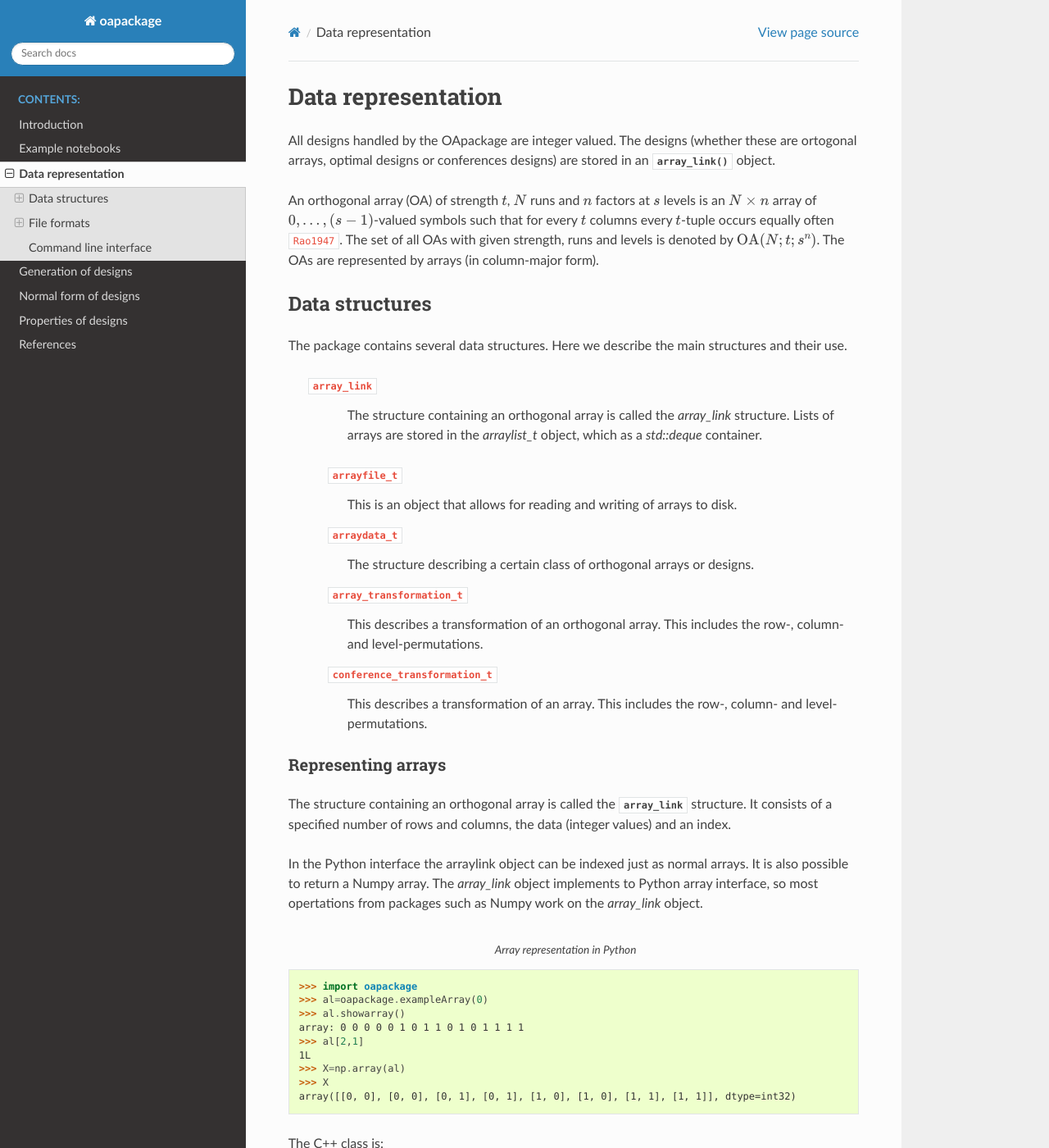
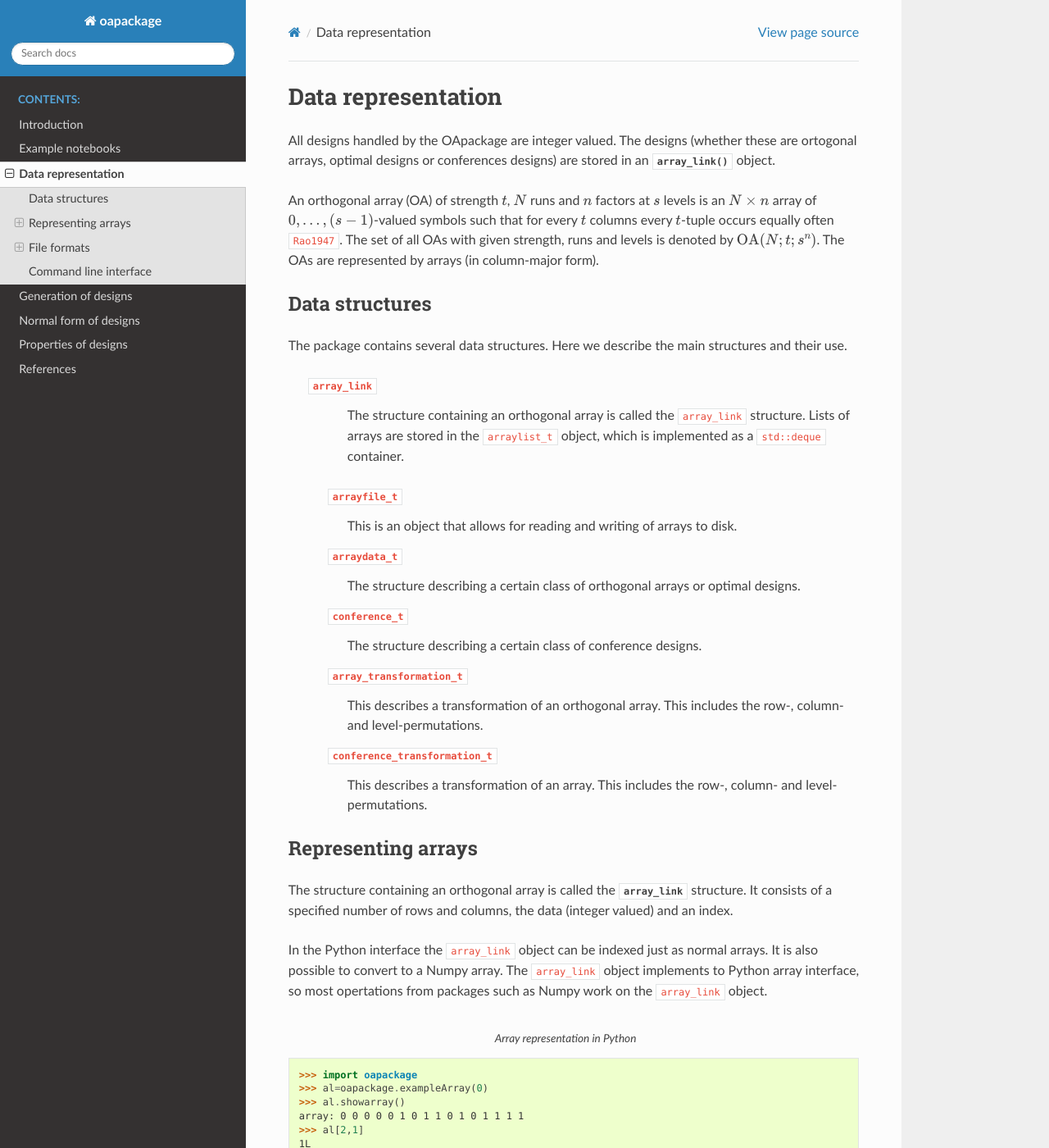
Before and after one commit to eendebakpt/oapackage, a Sphinx documentation site: the page built from docs/data.rst, in a window 1280 px wide and 1400 px high. Shown: the whole window at 82% size. Built offline with Sphinx 7.4.7 and the Read the Docs theme 2.0.0, drawn with Linux system fonts in a browser that asks for light colours; cross-references to code outside the pages are shown as plain code.

Commit message:
cleanup appveyor; cleanup docs

```diff
--- a/appveyor.yml
+++ b/appveyor.yml
@@ -91,7 +91,6 @@ install:
   # pip will build them from source using the MSVC compiler matching the
   # target Python version and architecture
   - "%CMD_IN_ENV% pip install wheel"
-  #- "%WITH_COMPILER% pip install twine"
 
   # Now that wheel has been installed, check to see if a numpy wheel has been
   # made yet. If it hasn't, compile it and put it in C:\tmp.
@@ -114,8 +113,6 @@ install:
   - "%CMD_IN_ENV36% pip install matplotlib"
   - "%CMD_IN_ENV36% jupyter --version"
   - "%CMD_IN_ENV36% jupyter kernelspec list"
-  #- IF %ispython36% == True jupyter --version
-  #- IF %ispython36% == True jupyter kernelspec list
 
   # https://chocolatey.org, --allow-empty-checksums
   - cinst -y swig
@@ -149,8 +146,6 @@ after_test:
 artifacts:
   - path: dist\*
     name: binaries
-#  - path: '**\oalib_wrap.cpp'
-#    name: swigwrapper
 
 #on_success:
 #  - TODO: upload the content of dist/*.whl to a public wheelhouse
--- a/docs/conf.py
+++ b/docs/conf.py
@@ -45,7 +45,9 @@ if rtd:
 if rtd:
     subprocess.call('cd ../; doxygen Doxyfile', shell=True)
 else:
-    subprocess.call('cd ../; doxygen Doxyfile', shell=True)
+    print('executing doxygen')
+    r=subprocess.call('cd ../; doxygen Doxyfile', shell=True)
+    print('executing doxygen done')
 
 #%%
 # -- General configuration ------------------------------------------------
--- a/docs/data.rst
+++ b/docs/data.rst
@@ -25,8 +25,8 @@ structures and their use.
 
  ``array_link``
     The structure containing an orthogonal array is called the
-    `array_link` structure. Lists of arrays are stored in the
-    `arraylist_t` object, which as a `std::deque` container.
+    :code:`array_link` structure. Lists of arrays are stored in the
+    :code:`arraylist_t` object, which is implemented as a :code:`std::deque` container.
 
   ``arrayfile_t``
     This is an object that allows for reading and writing of arrays to
@@ -34,7 +34,10 @@ structures and their use.
 
   ``arraydata_t``
     The structure describing a certain class of orthogonal arrays or
-    designs.
+    optimal designs.
+
+  ``conference_t``
+    The structure describing a certain class of conference designs.
 
   ``array_transformation_t``
     This describes a transformation of an orthogonal array. This includes the row-,
@@ -45,16 +48,16 @@ structures and their use.
     column- and level-permutations.
 
 Representing arrays
-~~~~~~~~~~~~~~~~~~~
+-------------------
 
 The structure containing an orthogonal array is called the
 :py:class:`~oalib.array_link` structure. It consists of a specified number of rows and
-columns, the data (integer values) and an index.
+columns, the data (integer valued) and an index.
 
-In the Python interface the arraylink object can be indexed just as
-normal arrays. It is also possible to return a Numpy array. The
-`array\_link` object implements to Python array interface, so most
-opertations from packages such as Numpy work on the `array\_link`
+In the Python interface the :code:`array_link` object can be indexed just as
+normal arrays. It is also possible to convert to a Numpy array. The
+:code:`array_link` object implements to Python array interface, so most
+opertations from packages such as Numpy work on the :code:`array_link`
 object.
 
 .. code-block:: python
```
